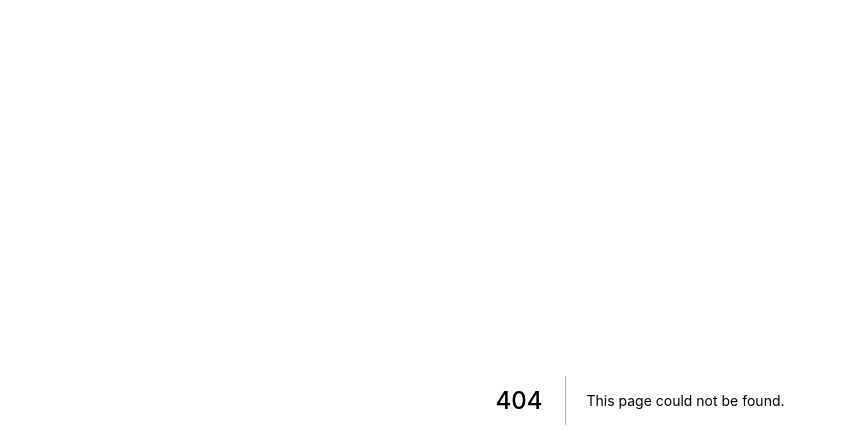
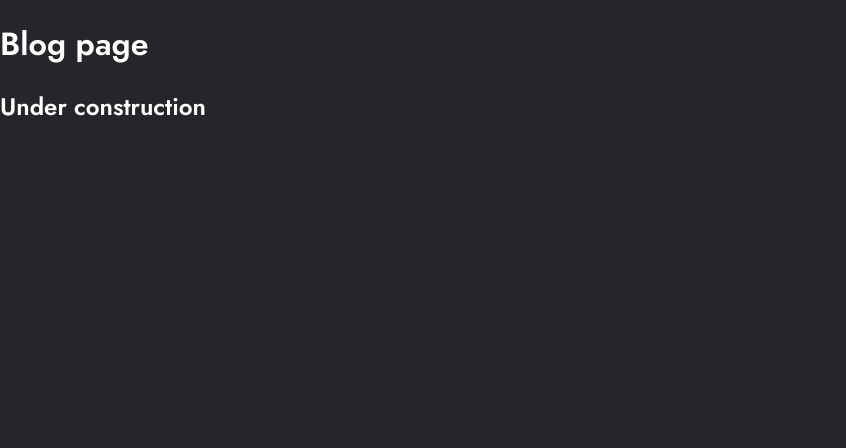
Before and after one commit to 6y6a/porfolio, a Next.js app: page /blog in a window 1280 px wide. Before the commit this address had no page. Shown: the top 448 px of the page, without its empty margins (0-846 px from the left). Built offline with nearby package versions, Linux system fonts and the light colour scheme.

Commit message:
feat(blog): create blog page

```diff
--- /dev/null
+++ b/src/pages/blog.tsx
@@ -0,0 +1,12 @@
+import { NextPage } from "next";
+
+const Blog: NextPage = () => {
+    return (
+        <div>
+            <h1>Blog page</h1>
+            <h2>Under construction</h2>
+        </div>
+    );
+};
+
+export default Blog;
```
